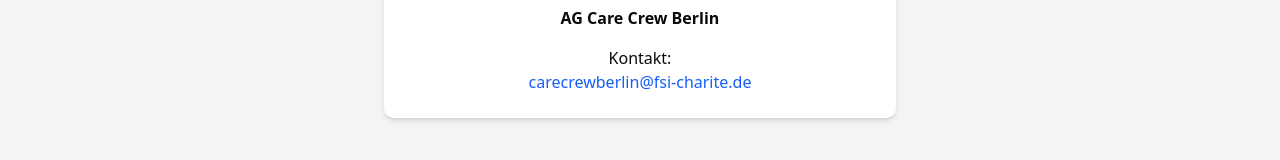
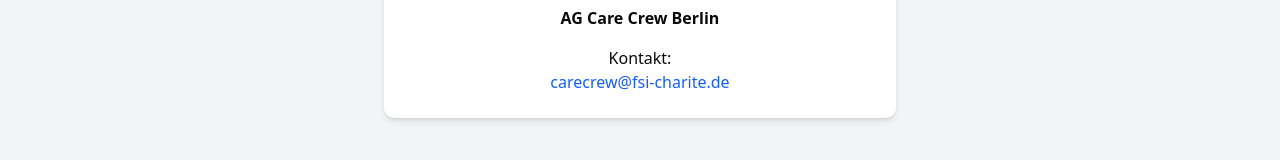
Before and after one commit to hoan2222/careCrew, a Next.js app: page /public/imprint in a window 1280 px wide. Shown: the part 450-610 px from the top of the page. Built offline with nearby package versions, Linux system fonts and the light colour scheme.

Commit message:
added linking

```diff
--- a/app/imprint/page.jsx
+++ b/app/imprint/page.jsx
@@ -8,7 +8,7 @@
         </p>
         <p className="font-semibold mt-2">AG Care Crew Berlin</p>
         <p className="mt-4">Kontakt:</p>
-        <p className="text-blue-600">carecrewberlin@fsi-charite.de</p>
+        <p className="text-blue-600">carecrew@fsi-charite.de</p>
       </div>
     </div>
   );
--- a/components/dialogue.jsx
+++ b/components/dialogue.jsx
@@ -25,7 +25,10 @@
           <DialogTitle>Join us now</DialogTitle>
         </DialogHeader>
         <div className="w-full flex flex-col space-y-4">
-          <a href="/" className="w-full">
+          <a
+            href="https://chat.whatsapp.com/KyQTkEf5lSaCQkIKhcbrBy"
+            className="w-full"
+          >
             <Button className="w-full py-5 cursor-pointer flex space-x-4">
               <MessageCircleMore size={40} color="#fdfdfd" strokeWidth={3} />
               <p> WhatsApp Group</p>
--- a/components/landing.jsx
+++ b/components/landing.jsx
@@ -7,7 +7,7 @@
       <div
         className="absolute inset-0 w-full h-full bg-cover bg-center bg-no-repeat"
         style={{
-          backgroundImage: "url(/Background_desktop.png)", // Stelle sicher, dass du ein Bild im public Ordner hast
+          backgroundImage: "url(/public/Background_desktop.png)", // Stelle sicher, dass du ein Bild im public Ordner hast
           filter: "brightness(0.9)", // Optional: macht das Bild etwas dunkler für bessere Lesbarkeit
         }}
       />
```
